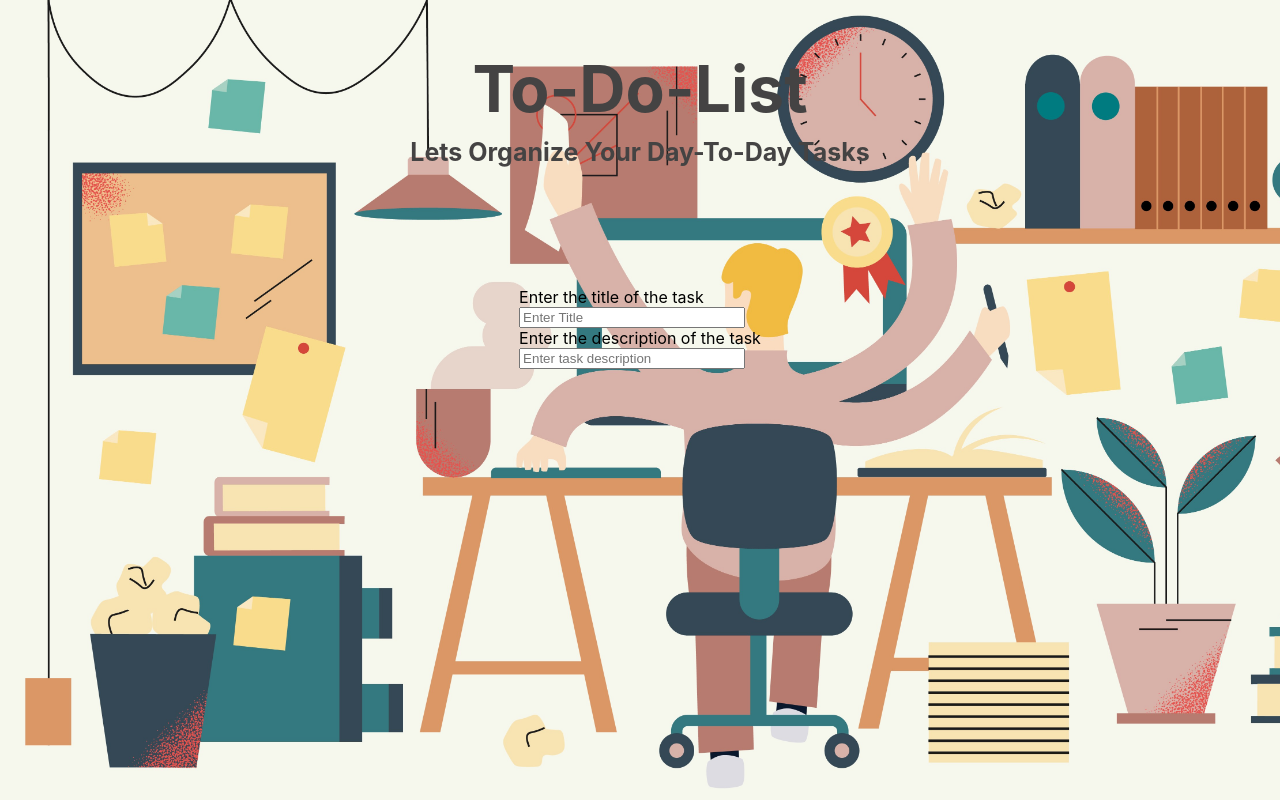
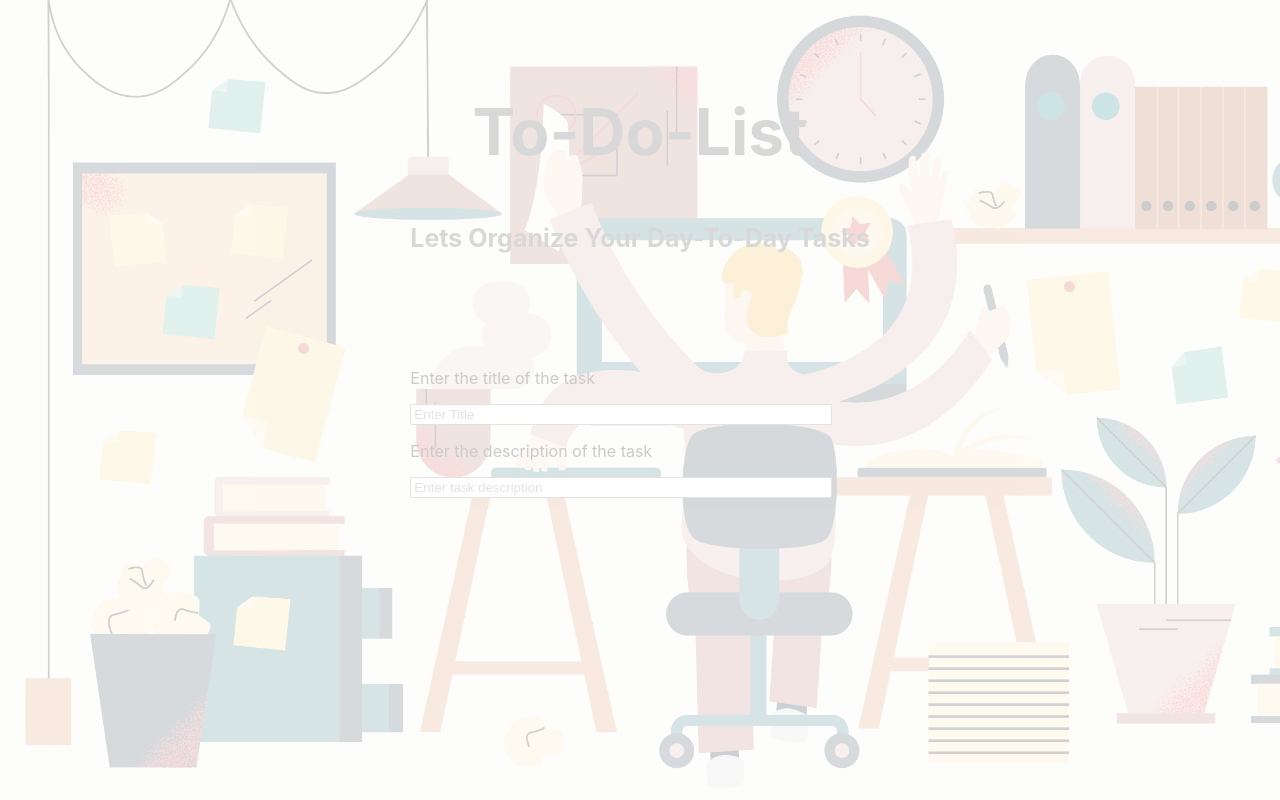
Before and after one commit to ThanuH/my-to-do-app-, a React (Create React App) app in the folder to-do-app/: page / in a window 1280 px wide. Built offline with nearby package versions, Linux system fonts and the light colour scheme.

Commit message:
Dev Phase 2

```diff
--- a/to-do-app/public/index.html
+++ b/to-do-app/public/index.html
@@ -27,6 +27,7 @@
     <title>React App</title>
   </head>
   <body>
+
     <noscript>You need to enable JavaScript to run this app.</noscript>
     <div id="root"></div>
     <!--
--- a/to-do-app/src/App.tsx
+++ b/to-do-app/src/App.tsx
@@ -3,13 +3,16 @@ import React from 'react';
 import './Style/App.css';
 import './Style/Input.css'
 import InputField from './Components/InputField'
+// import image from './Images/back.jpg'
+// import { url } from 'inspector';
 
 const App: React.FC =() =>{
   return(
-    <div className='App'>
-      <span className='Heading'>To-Do-List</span>
-      <span className='Text'>Lets Organize Your Day-To-Day Tasks</span>
+
+    <div className="App" >
+
       <InputField/>
+
     </div>
   )
 }
--- a/to-do-app/src/Components/InputField.tsx
+++ b/to-do-app/src/Components/InputField.tsx
@@ -2,9 +2,11 @@ import React from 'react';
 
 const InputField =() =>{
     return <form className='form'>
-        <span className='InputTxt'>Enter the title of the task</span>
+        <h1 className='Heading'>To-Do-List</h1>
+        <p className='Text'>Lets Organize Your Day-To-Day Tasks</p>
+        <p className='InputTxt'>Enter the title of the task</p>
         <input type = 'input' placeholder='Enter Title' className='TitleBox' />
-        <span className='InputTxt'>Enter the description of the task</span>
+        <p className='InputTxt'>Enter the description of the task</p>
         <input type = 'input' placeholder='Enter task description' className='DesBox' />
     </form>
 };
--- a/to-do-app/src/Containers/Pages/Name.tsx
+++ /dev/null
@@ -1,3 +0,0 @@
-export const name = () => {
-    return(<div>Thanuja</div>)
-}
--- a/to-do-app/src/Style/App.css
+++ b/to-do-app/src/Style/App.css
@@ -8,10 +8,11 @@
     background-image: url("../Images/back.jpg");
     background-repeat: no-repeat;
     background-size: cover;
-    /* opacity:0.2; */
+    opacity:0.2;
     position: relative;
 
 }
+
 
 .Heading{
     font-family: "SF Pro Display";
@@ -32,5 +33,5 @@
     color: #444343;
     text-align: center;
     z-index: 1;
-    padding-bottom: 120px;
+    padding-bottom: 90px;
 }
```
